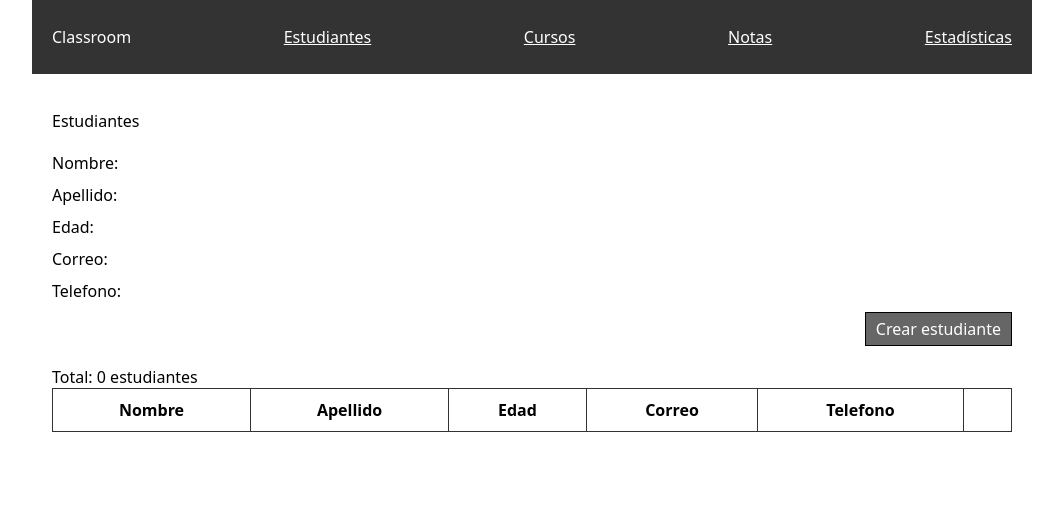
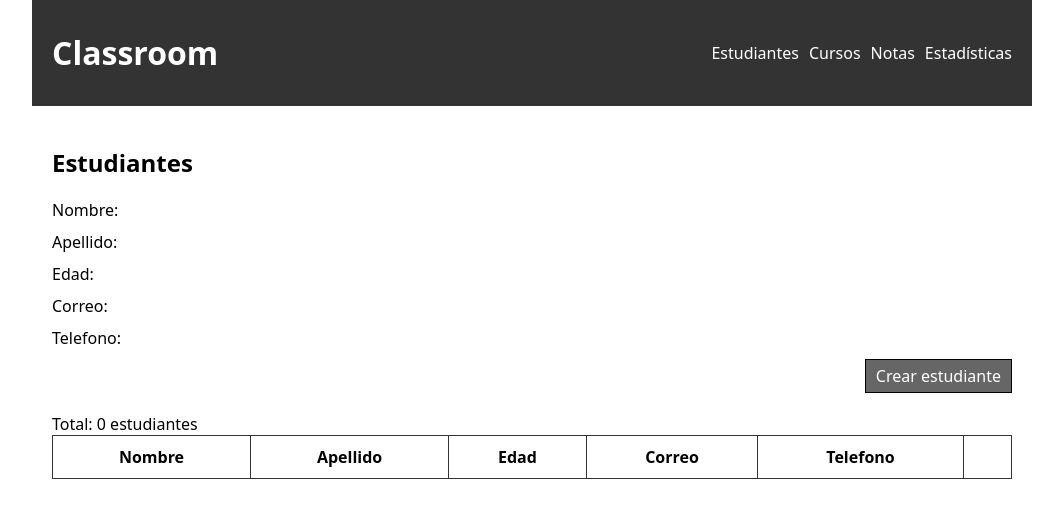
Before and after one commit to uribeAC/r4-classroom, a website with bundled scripts: page public/estudiantes.html in a window 1280 px wide. Shown: the whole page, without its empty margins (108-1171 px from the left). Built offline with nearby package versions, Linux system fonts and the light colour scheme.

Commit message:
Improve student semantics

```diff
--- a/public/estudiantes.html
+++ b/public/estudiantes.html
@@ -12,7 +12,7 @@
 <body>
   <div class="container">
     <main class="main-content">
-      <p>Estudiantes</p>
+      <h2>Estudiantes</h2>
       <form class="form new-student">
         <div class="form__group">
           <label class="form__label">Nombre: </label>
--- a/src/components/header.ts
+++ b/src/components/header.ts
@@ -6,19 +6,23 @@ export const renderHeader = () => {
   header.innerHTML = `
     <header class="main-header">
       <div class="container">
-        <p>Classroom</p>
-        <a href="/estudiantes"${
-          currentUrl.pathname === "/estudiantes" ? " class='active'" : ""
-        }>Estudiantes</a>
-        <a href="/cursos"${
-          currentUrl.pathname === "/cursos" ? " class='active'" : ""
-        }>Cursos</a>
-        <a href="/notas"${
-          currentUrl.pathname === "/notas" ? " class='active'" : ""
-        }>Notas</a>
-        <a href="/estadisticas"${
-          currentUrl.pathname === "/estadisticas" ? " class='active'" : ""
-        }>Estadísticas</a>
+        <h1>Classroom</h1>
+        <nav class="main-navigation">
+          <ul>
+            <li><a href="/estudiantes"${
+              currentUrl.pathname === "/estudiantes" ? " class='active'" : ""
+            }>Estudiantes</a></li>
+            <li><a href="/cursos"${
+              currentUrl.pathname === "/cursos" ? " class='active'" : ""
+            }>Cursos</a></li>
+            <li><a href="/notas"${
+              currentUrl.pathname === "/notas" ? " class='active'" : ""
+            }>Notas</a></li>
+            <li><a href="/estadisticas"${
+              currentUrl.pathname === "/estadisticas" ? " class='active'" : ""
+            }>Estadísticas</a></li>
+          </ul>
+        </nav>
       </div>
     </header>
   `;
--- a/src/students/dom/studentsDom.ts
+++ b/src/students/dom/studentsDom.ts
@@ -36,7 +36,7 @@ const createStudentRow = (student: Student): void => {
       <td>${student.age}</td>
       <td>${student.email}</td>
       <td>${student.phoneNumber}</td>
-      <td><a href="">borrar</a></td>
+      <td><button class="button">borrar</button></td>
     </tr>
   `;
 
```
